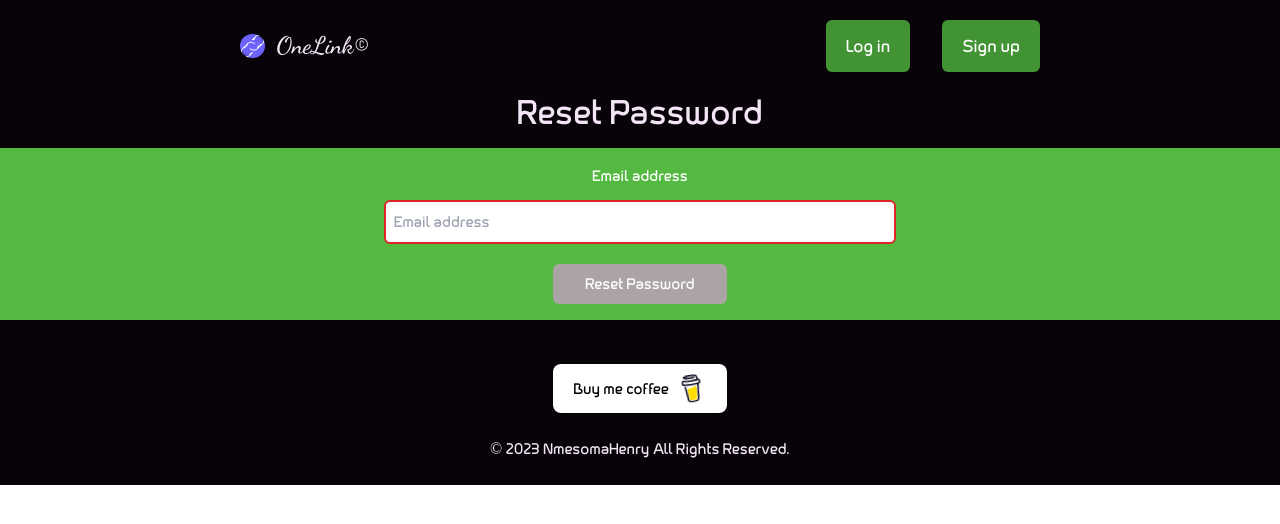
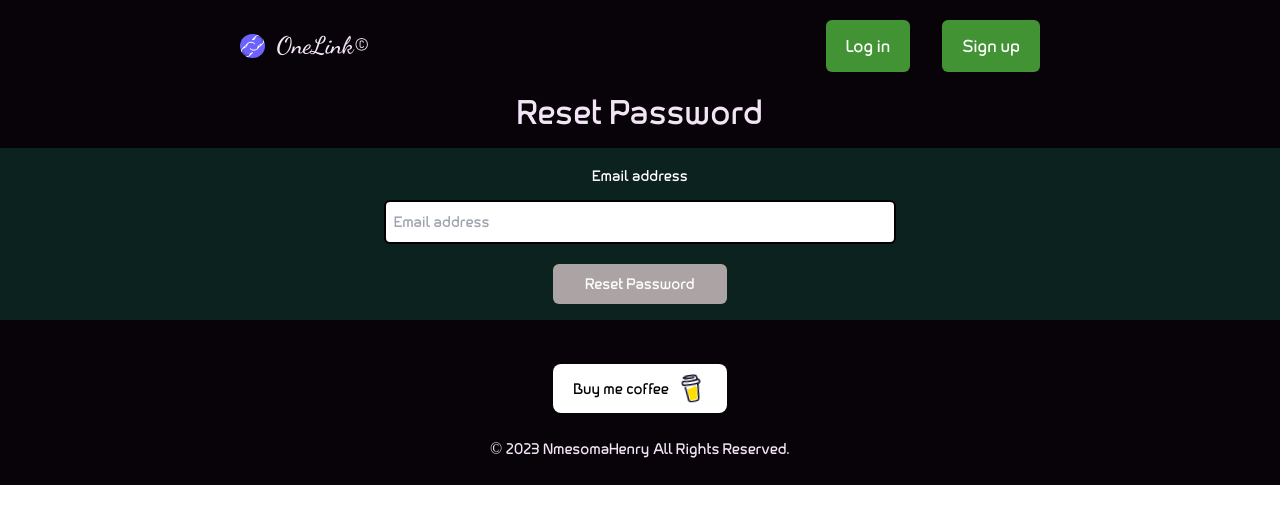
Before and after one commit to IamHenryOkeke/One-Link, a React (Vite) app: page /reset-password in a window 1280 px wide. Shown: the top 524 px of the page. Built offline with nearby package versions, Linux system fonts and the light colour scheme; no server answers.

Commit message:
bg color fix

```diff
--- a/src/views/ResetPassword.jsx
+++ b/src/views/ResetPassword.jsx
@@ -37,14 +37,14 @@ const ResetPassword = () => {
     return (
     <main>
         <h1 className='text-center text-2xl md:text-4xl font-medium my-3'>Reset Password</h1>
-        <div className="bg-[#53b941] text-white mt-4 rounded-xl md:rounded-none py-4 mx-4 md:mx-0">
+        <div className="bg-[#0c221f] text-white mt-4 rounded-xl md:rounded-none py-4 mx-4 md:mx-0">
             <form className='flex flex-col items-center justify-center md:gap-5 gap-3' onSubmit={handleOnSubmit}>
                 <div className='flex flex-col items-center gap-3 w-full md:w-[80%]'>
                     <label htmlFor="email-address" className='font-medium'>
                         Email address
                     </label>
                     <input
-                        className='border-2 border-black rounded-md p-2 bg-neutral-1000 invalid:border-red-600 text-black w-[80%] md:w-[50%]'
+                        className='border-2 border-black rounded-md p-2 bg-neutral-1000 text-black w-[80%] md:w-[50%]'
                         type='email'
                         name="email"
                         value={emailValue}
```
